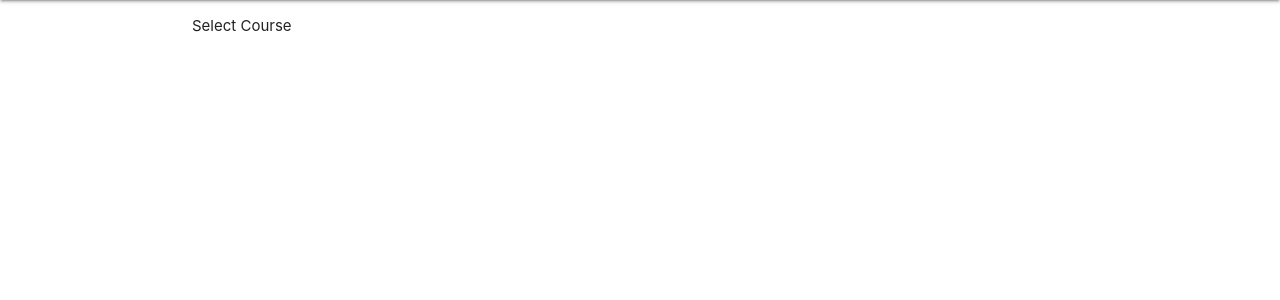
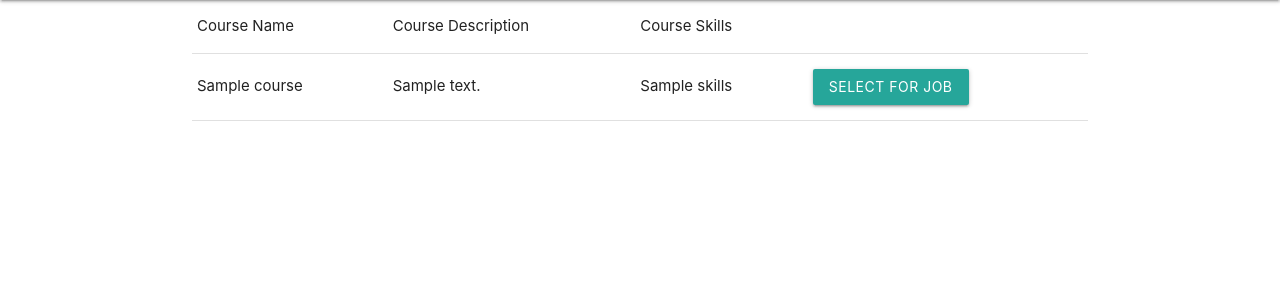
Before and after one commit to coderGambit/flaskmvc, a Flask app: template App/templates/selectcourse.html in a window 1280 px wide. Shown: the part 64-364 px from the top of the page. Run offline with Flask 2, Linux system fonts and the light colour scheme; the template is opened without the code that fills it: most values are stand-ins (such as "Sample title", 1, 10 or a date in 2020); parts of the project's set-up code (start-up, migrations or seed data) failed here and were passed over.

Commit message:
Update/18

```diff
--- a/App/forms.py
+++ b/App/forms.py
@@ -14,7 +14,6 @@ class JobForm(FlaskForm):
     requirements = TextField('Requirments', validators=[InputRequired()])
     submit = SubmitField('Submit Job', render_kw={'class': 'btn waves-effect waves-light white-text'})
 
-
 class MultiCheckboxField(SelectMultipleField):
     widget = widgets.ListWidget(prefix_label=False)
     option_widget = widgets.CheckboxInput()
--- a/App/models/__init__.py
+++ b/App/models/__init__.py
@@ -1,3 +1,3 @@
-from App.models.jobs import *
-from App.models.courses import *
-from App.models.user import *
+from .courses import *
+from .user import *
+from .jobs import *
--- a/App/templates/courses.html
+++ b/App/templates/courses.html
@@ -24,8 +24,8 @@
             </div>
            {% for job in jobs %}
                 <tr>
-                <td><input type="checkbox" id="{{job.jobID}}" name="jobscheckbox" value="{{job.jobName}}">
-                <label for="{{job.jobID}}">Job Name Here</label></td>
+                <td><input type="checkbox" id="{{job.jobID}}" name="jobchoices" value="{{job.jobName}}">
+                <label for="{{job.jobID}}">{{job.jobName}}</label></td>
          {% endfor %}
             <div class="input-field col s12 m8 offset-m2">
               {{form.submit}}
@@ -38,7 +38,7 @@
                 <tr>
                 <td>{{course.courseName}}</td>
                 <td>{{course.courseDescription}}</td>
-                <td>{{course.sills}}</td>
+                <td>{{course.skills}}</td>
                  <td><a class="waves-effect waves-light btn" href="/deleteCourse/{{course.courseID}}">DELETE</a></td>
                 </tr>
          {% endfor %}
--- a/App/templates/edit.html
+++ b/App/templates/edit.html
@@ -7,7 +7,7 @@
 {% block content %}
  <div class="row">
       <div class="row">
-        <form id="JobForm" class="col s12 m8 offset-m2" method="POST" action="\editJob\{{id}}">
+        <form id="JobForm" class="col s12 m8 offset-m2" method="POST" action="\editJob\{{jobID}}">
             {{ form.csrf_token }}
             <div class="input-field col s12 m8 offset-m2">
               {{ form.jobname(size=200, class="validate") }}
--- a/App/templates/jobs.html
+++ b/App/templates/jobs.html
@@ -5,8 +5,6 @@
 {{ super() }}
 
 {% block content %}
-<p>Job</p>
-
  <div class="row">
       <div class="row">
         <form id="JobForm" class="col s12 m8 offset-m2" method="POST" action="/jobs">
--- a/App/templates/selectcourse.html
+++ b/App/templates/selectcourse.html
@@ -1,9 +1,21 @@
 {% extends "layout.html" %}
 {% block title %}Select Course{% endblock %}
 {% block page %}Select Course{% endblock %}
-
 {{ super() }}
-
 {% block content %}
-<p>Select Course</p>
+<table>
+    <tr>
+        <td>Course Name</td>
+        <td>Course Description</td>
+        <td>Course Skills</td>
+    </tr>
+      {% for course in courses %}
+                <tr>
+                <td>{{course.courseName}}</td>
+                <td>{{course.courseDescription}}</td>
+                <td>{{course.skills}}</td>
+                 <td><a class="waves-effect waves-light btn" href="/selectCourse/{{course.courseID}}">SELECT FOR JOB</td>
+                </tr>
+         {% endfor %}
+  </table>
 {% endblock %}
--- a/App/views/index.py
+++ b/App/views/index.py
@@ -2,6 +2,7 @@ from flask import Blueprint, redirect, render_template, request, jsonify, send_f
 from flask_login import current_user, login_required
 from App.controllers import(get_courses_json, get_courses)
 index_views = Blueprint('index_views', __name__, template_folder='../templates')
+from App.models import Courses
 
 @index_views.route('/', methods=['GET'])
 def index():
@@ -13,8 +14,8 @@ def about():
 
 @index_views.route('/selectcourse')
 def selectcourse():
-    #courses = Courses.query.all()
-    return render_template('selectcourse.html')#courses=courses)
+    courses = Courses.query.all()
+    return render_template('selectcourse.html',courses=courses)
 
 @index_views.route('/sitemap')
 def sitemap():
--- a/App/views/jobs.py
+++ b/App/views/jobs.py
@@ -41,7 +41,8 @@ def edit_job(jobID): # get the job id from url
 def edit_job_action(jobID):
   form = JobForm()
   if form.validate_on_submit():
-    job = Job.query.filter_by(id=current_user.id, jobID=jobID).first() # query  todo
+    job = Jobs.query.filter_by(jobID=jobID).first() # query  todo
+    data = request.form
     job.jobName = data['jobname']
     job.jobDescription = data['jobdescription']
     job.requirements = data['requirements']
```
Also changed, not shown: App/templates/courseJobs.html (added, +9 -0 lines), App/templates/dashboard.html (+10 -2 lines), App/views/courses.py (+14 -5 lines).
